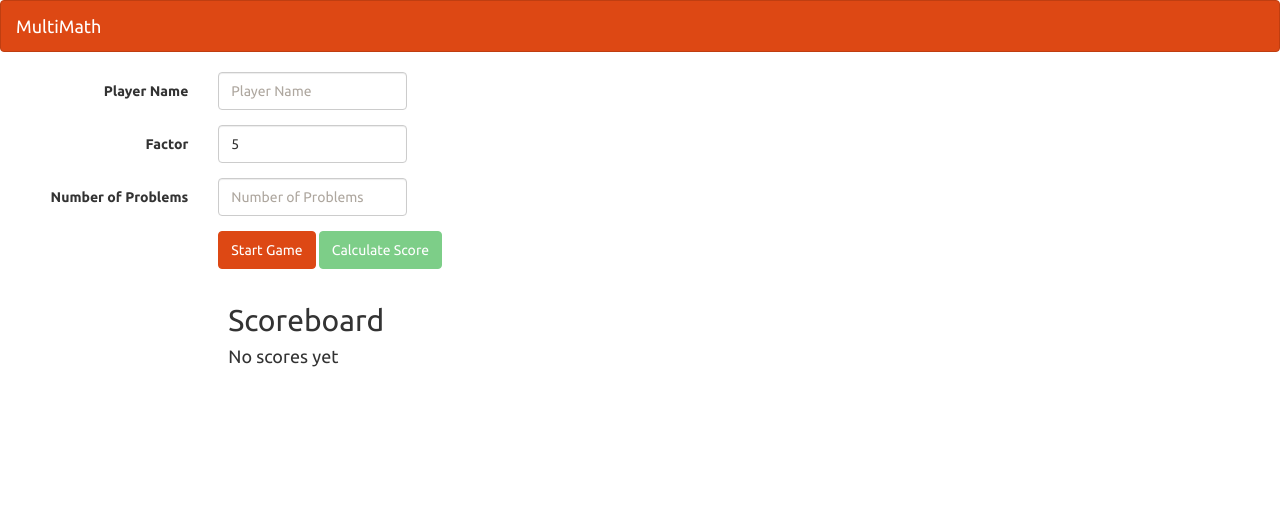
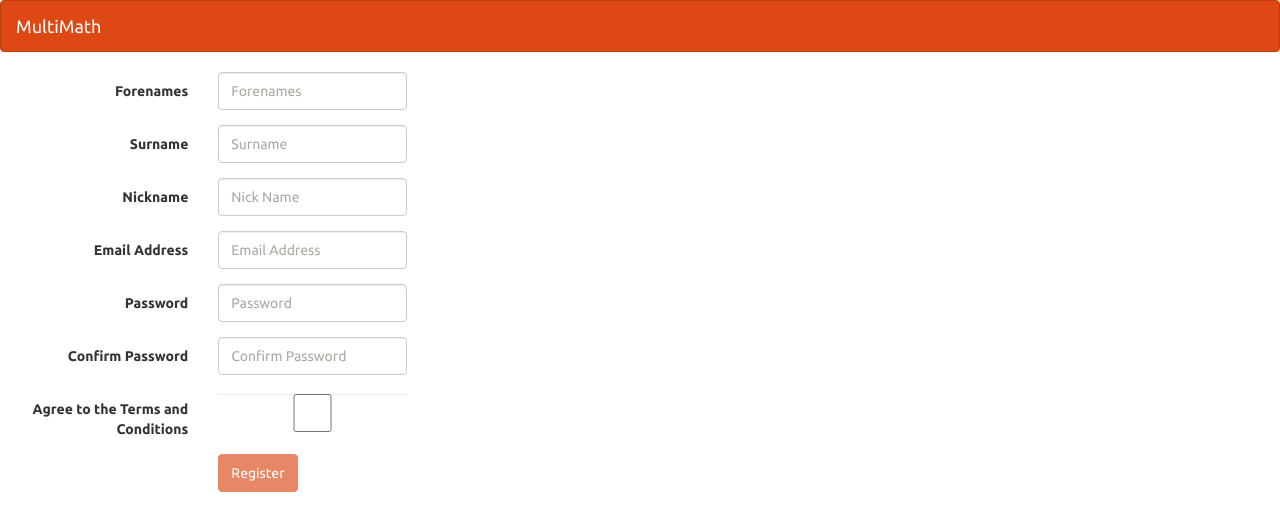
Before and after one commit to Mushorwell/Bitcube-TypeScript-Exercise-2, a website built with webpack: page index.html in a window 1280 px wide. Built offline with nearby package versions, Linux system fonts and the light colour scheme.

Commit message:
Modified Index Functionality

```diff
--- a/app/app.ts
+++ b/app/app.ts
@@ -0,0 +1,6 @@
+document.getElementById('register')!.addEventListener(
+    'click',
+    ()=>{
+        console.log("Registered User");
+    }
+);
--- a/index.html
+++ b/index.html
@@ -17,46 +17,74 @@
 
 <div class="form-horizontal" id="nameform">
     <div class="form-group">
-        <label for="playername" class="col-sm-2 control-label">Player Name</label>
+        <label for="forename" class="col-sm-2 control-label">Forenames</label>
         <div class="col-sm-2">
-            <input type="text" class="form-control" id="playername" size="20" placeholder="Player Name" />
+            <input type="text" class="form-control" id="forename" size="20" placeholder="Forenames" />
         </div>
     </div>
 
     <div class="form-group">
-        <label for="factor" class="col-sm-2 control-label">Factor</label>
+        <label for="surname" class="col-sm-2 control-label">Surname</label>
         <div class="col-sm-2">
-            <input type="text" class="form-control" id="factor" size="20" value="5" placeholder="Factor" />
+            <input type="text" class="form-control" id="surname" size="20" placeholder="Surname" />
         </div>
     </div>
 
     <div class="form-group">
-        <label for="problemCount" class="col-sm-2 control-label">Number of Problems</label>
+        <label for="nickname" class="col-sm-2 control-label">Nickname</label>
         <div class="col-sm-2">
-            <input type="text" class="form-control" id="problemCount" size="20" placeholder="Number of Problems" />
+            <input type="text" class="form-control" id="nickname" size="20" placeholder="Nick Name" />
+        </div>
+    </div>
+
+    <div class="form-group">
+        <label for="email" class="col-sm-2 control-label">Email Address</label>
+        <div class="col-sm-2">
+            <input type="text" class="form-control" id="email" size="50" placeholder="Email Address" />
+        </div>
+    </div>
+
+    <div class="form-group">
+        <label for="password" class="col-sm-2 control-label">Password</label>
+        <div class="col-sm-2">
+            <input type="password" class="form-control" id="password" size="20" placeholder="Password" />
+        </div>
+    </div>
+
+    <div class="form-group">
+        <label for="confirm_password" class="col-sm-2 control-label">Confirm Password</label>
+        <div class="col-sm-2">
+            <input type="password" class="form-control" id="confirm_password" size="20" placeholder="Confirm Password" />
+        </div>
+    </div>
+
+    <div class="form-group">
+        <label for="conditions_agreed" class="col-sm-2 control-label">Agree to the Terms and Conditions</label>
+        <div class="col-sm-2">
+            <input type="checkbox" class="form-control" id="conditions_agreed"  onclick="terms_changed(this)"/>
         </div>
     </div>
 
     <div class="form-group">
         <div class="col-sm-offset-2 col-sm-10">
-            <button class="btn btn-primary" id="startGame">Start Game</button>
-            <button class="btn btn-success" id="calculate" disabled>Calculate Score</button>
+            <button class="btn btn-primary" id="register" disabled>Register</button>
         </div>
     </div>
-</div>
-
-<div class="form-horizontal" id="game"></div>
-
-<div class="col-sm-offset-2 col-sm-10" id="scores">
-    <h2>Scoreboard</h2>
-    <h4>No scores yet</h4>
 </div>
 
 <div class="col-sm-offset-2 col-sm-10" id="messages"></div>
 
 <!-- add script tags here -->
-<script src="bundle.js"></script>
-
+<script src='bundle.js'></script>
+<script>
+    function terms_changed(termsCheckBox){
+        if(termsCheckBox.checked){
+            document.getElementById("register").disabled = false;
+        } else{
+            document.getElementById("register").disabled = true;
+        }
+    }
+</script>
 
 </body>
 </html>
```
